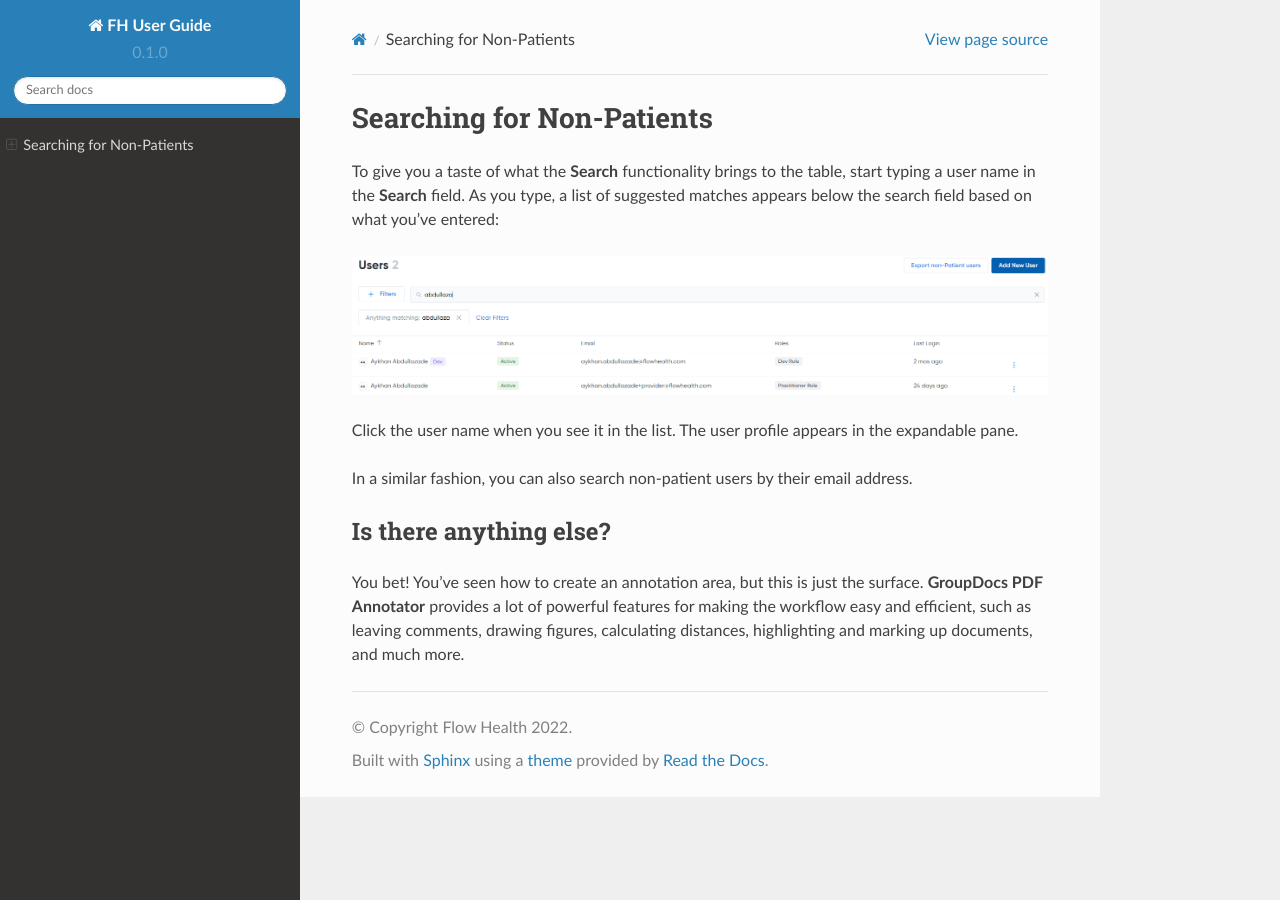
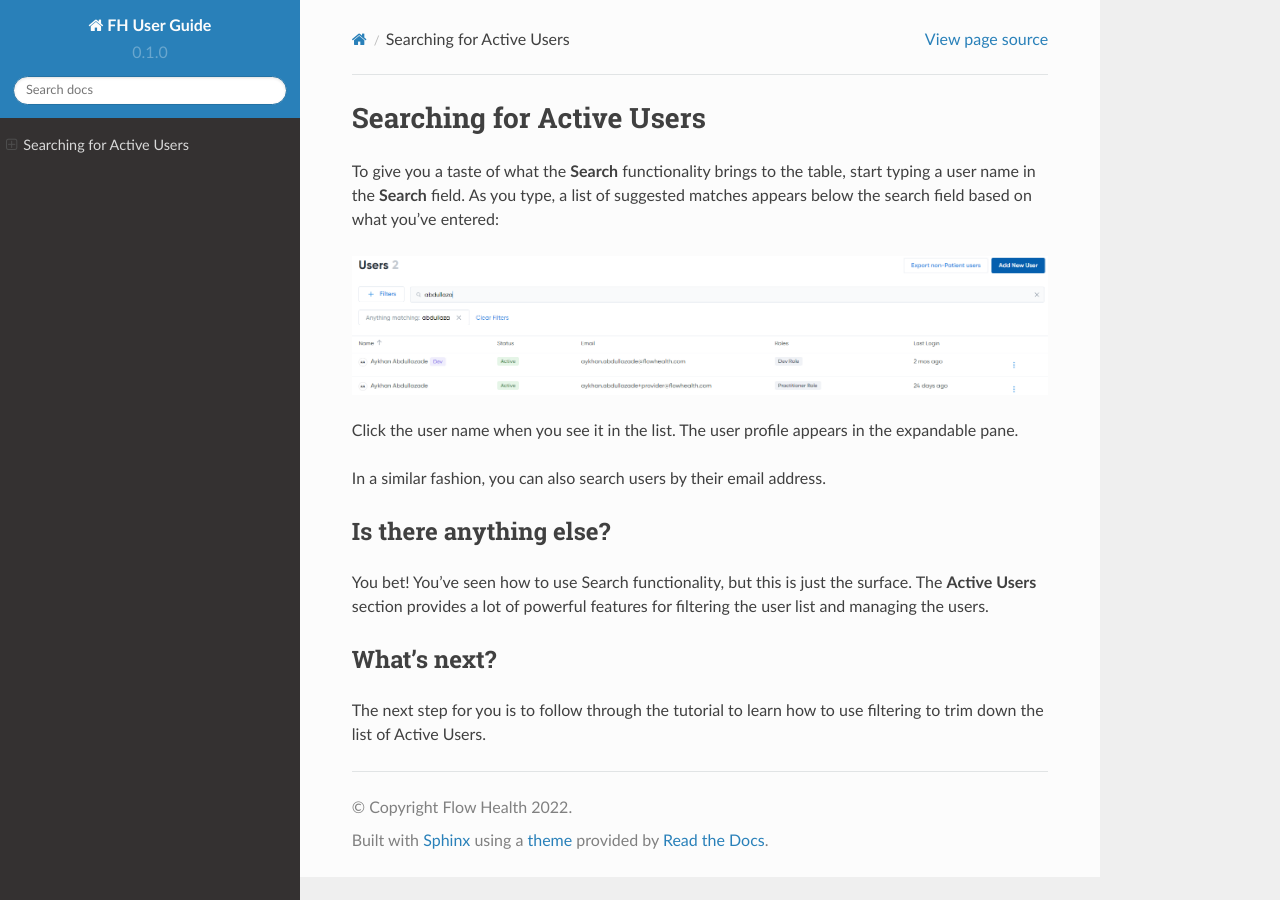
Before and after one commit to vadimsteckler1/fh_online_ug_poc, a Sphinx documentation site: the page built from docs/source/api.rst, in a window 1280 px wide. Built offline with Sphinx 7.4.7 and the Read the Docs theme 2.0.0, drawn with Linux system fonts in a browser that asks for light colours.

Commit message:
Update api.rst

```diff
--- a/docs/source/api.rst
+++ b/docs/source/api.rst
@@ -1,4 +1,4 @@
-Searching for Non-Patients
+Searching for Active Users
 ===========================
 
 To give you a taste of what the **Search** functionality brings to the table, start typing a user name in the **Search** field. As you type, a list of suggested matches appears below the search field based on what you’ve entered:
@@ -9,8 +9,12 @@ To give you a taste of what the **Search** functionality brings to the table, st
 
 Click the user name when you see it in the list. The user profile appears in the expandable pane.
 
-In a similar fashion, you can also search non-patient users by their email address.
+In a similar fashion, you can also search users by their email address.
 
 Is there anything else?
 -------------------
-You bet! You’ve seen how to create an annotation area, but this is just the surface. **GroupDocs PDF Annotator** provides a lot of powerful features for making the workflow easy and efficient, such as leaving comments, drawing figures, calculating distances, highlighting and marking up documents, and much more.
+You bet! You’ve seen how to use Search functionality, but this is just the surface. The **Active Users** section provides a lot of powerful features for filtering the user list and managing the users.
+
+What's next?
+-------------------
+The next step for you is to follow through the tutorial to learn how to use filtering to trim down the list of Active Users.
```
